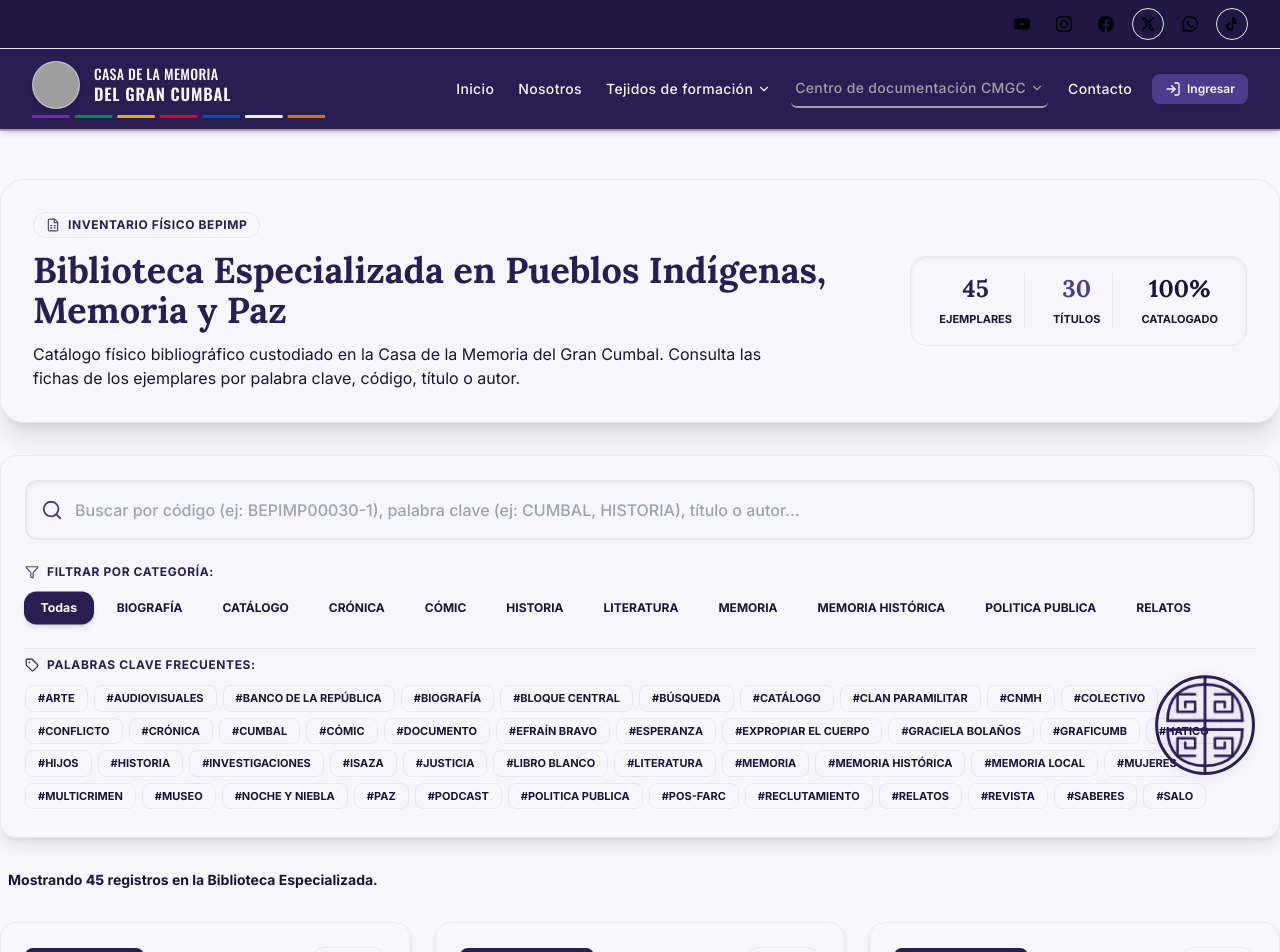
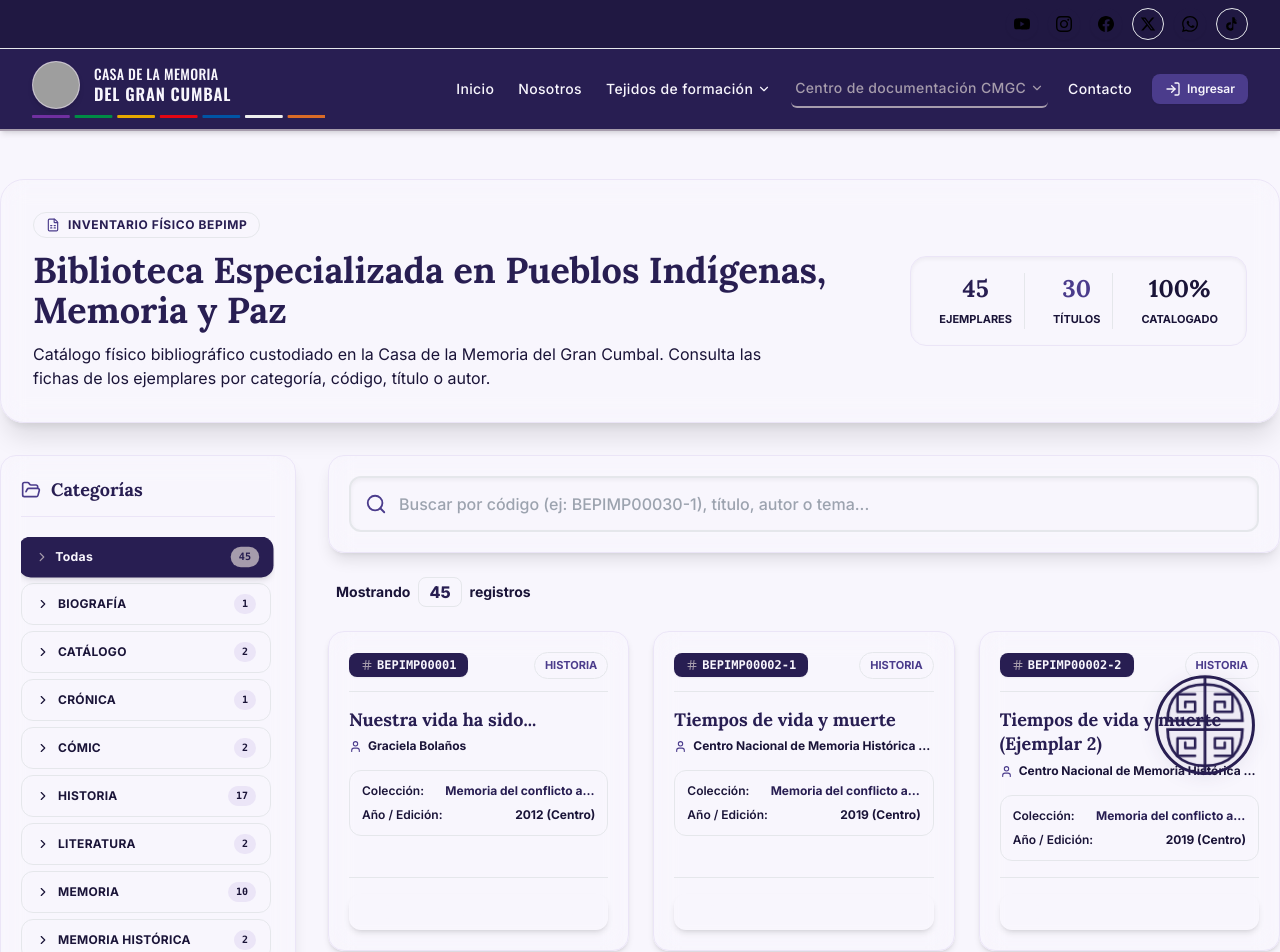
Before and after one commit to danielguadir/casa-memoria-web, a Next.js app: page /centro-documentacion/biblioteca in a window 1280 px wide. Shown: the top 952 px of the page. Built offline with nearby package versions, Linux system fonts and the light colour scheme; grey boxes are pictures that could not be loaded.

Commit message:
refactor(bepimp): remove keywords section and move categories to left sidebar layout

```diff
--- a/src/components/BibliotecaEspecializada.tsx
+++ b/src/components/BibliotecaEspecializada.tsx
@@ -1,28 +1,33 @@
 'use client';
 
 import React, { useState, useMemo } from 'react';
-import { Search, BookOpen, Tag, Filter, User, Info, CheckCircle2, FileSpreadsheet, X, Hash } from 'lucide-react';
-import { bepimpCatalogData, BepimpItem, getAllBepimpKeywords, getAllBepimpCategories } from '@/data/bepimpCatalog';
+import { Search, BookOpen, User, Info, CheckCircle2, FileSpreadsheet, X, Hash, FolderOpen, ChevronRight } from 'lucide-react';
+import { bepimpCatalogData, BepimpItem, getAllBepimpCategories } from '@/data/bepimpCatalog';
 
 export default function BibliotecaEspecializada() {
   const [searchQuery, setSearchQuery] = useState('');
   const [selectedCategory, setSelectedCategory] = useState<string>('Todas');
-  const [selectedKeyword, setSelectedKeyword] = useState<string | null>(null);
   const [selectedItemModal, setSelectedItemModal] = useState<BepimpItem | null>(null);
 
-  const keywordsList = useMemo(() => getAllBepimpKeywords(), []);
+  // Dynamic category list starting with 'Todas'
   const categoriesList = useMemo(() => ['Todas', ...getAllBepimpCategories()], []);
 
-  // Filter items dynamically
+  // Compute item counts per category for scalable sidebar metrics
+  const categoryCounts = useMemo(() => {
+    const counts: Record<string, number> = {
+      Todas: bepimpCatalogData.length,
+    };
+    bepimpCatalogData.forEach((item) => {
+      counts[item.category] = (counts[item.category] || 0) + 1;
+    });
+    return counts;
+  }, []);
+
+  // Filter items dynamically by category and search query
   const filteredCatalog = useMemo(() => {
     return bepimpCatalogData.filter((item) => {
       // Filter by category
       if (selectedCategory !== 'Todas' && item.category !== selectedCategory) {
-        return false;
-      }
-
-      // Filter by keyword chip
-      if (selectedKeyword && !item.keywords.some(k => k.toUpperCase() === selectedKeyword.toUpperCase())) {
         return false;
       }
 
@@ -40,12 +45,11 @@ export default function BibliotecaEspecializada() {
 
       return matchCode || matchTitle || matchAuthor || matchPublisher || matchCollection || matchIsbn || matchKeywords;
     });
-  }, [searchQuery, selectedCategory, selectedKeyword]);
+  }, [searchQuery, selectedCategory]);
 
   const clearFilters = () => {
     setSearchQuery('');
     setSelectedCategory('Todas');
-    setSelectedKeyword(null);
   };
 
   return (
@@ -65,7 +69,7 @@ export default function BibliotecaEspecializada() {
               Biblioteca Especializada en Pueblos Indígenas, Memoria y Paz
             </h3>
             <p className="text-cafe/80 text-sm sm:text-base max-w-3xl leading-relaxed">
-              Catálogo físico bibliográfico custodiado en la Casa de la Memoria del Gran Cumbal. Consulta las fichas de los ejemplares por palabra clave, código, título o autor.
+              Catálogo físico bibliográfico custodiado en la Casa de la Memoria del Gran Cumbal. Consulta las fichas de los ejemplares por categoría, código, título o autor.
             </p>
           </div>
 
@@ -93,10 +97,72 @@ export default function BibliotecaEspecializada() {
         </div>
       </div>
 
-      {/* Buscador y Filtros por Palabras Clave */}
-      <div className="bg-crema/90 backdrop-blur-md rounded-2xl p-6 shadow-lg border border-crema-dark space-y-6">
+      {/* Main Scalable Layout: Left Sidebar (Categories) + Right Main Body */}
+      <div className="grid grid-cols-1 lg:grid-cols-4 gap-8 items-start">
 
-        {/* Search Input Bar */}
+        {/* LEFT SIDEBAR: Categories Menu */}
+        <aside className="lg:col-span-1 bg-crema/90 backdrop-blur-md rounded-2xl p-5 shadow-lg border border-crema-dark space-y-5 lg:sticky lg:top-24">
+          <div className="flex items-center justify-between pb-3 border-b border-crema-dark">
+            <div className="flex items-center space-x-2.5 text-verde-profundo font-serif font-bold text-lg">
+              <FolderOpen size={20} className="text-terracota shrink-0" />
+              <span>Categorías</span>
+            </div>
+            {(selectedCategory !== 'Todas' || searchQuery) && (
+              <button
+                onClick={clearFilters}
+                className="text-xs font-bold text-terracota hover:underline flex items-center space-x-1"
+                title="Restablecer filtros"
+              >
+                <X size={14} />
+                <span>Limpiar</span>
+              </button>
+            )}
+          </div>
+
+          <nav className="space-y-1.5 max-h-[70vh] overflow-y-auto pr-1 custom-scrollbar">
+            {categoriesList.map((cat) => {
+              const isActive = selectedCategory === cat;
+              const count = categoryCounts[cat] || 0;
+
+              return (
+                <button
+                  key={cat}
+                  onClick={() => setSelectedCategory(cat)}
+                  className={`w-full flex items-center justify-between px-3.5 py-2.5 rounded-xl text-xs font-bold transition-all group ${
+                    isActive
+                      ? 'bg-verde-profundo text-crema shadow-md scale-[1.02]'
+                      : 'bg-crema-dark/40 text-cafe/80 hover:bg-crema-dark hover:text-verde-profundo border border-crema-dark/50'
+                  }`}
+                >
+                  <div className="flex items-center space-x-2 truncate">
+                    <ChevronRight
+                      size={14}
+                      className={`transition-transform duration-200 shrink-0 ${
+                        isActive ? 'text-mostaza translate-x-0.5' : 'text-cafe/40 group-hover:text-verde-profundo group-hover:translate-x-0.5'
+                      }`}
+                    />
+                    <span className="truncate tracking-wide">{cat}</span>
+                  </div>
+                  <span
+                    className={`ml-2 px-2 py-0.5 rounded-full text-[10px] font-mono font-bold shrink-0 ${
+                      isActive
+                        ? 'bg-mostaza text-verde-profundo font-extrabold'
+                        : 'bg-crema-dark text-cafe/70 group-hover:bg-crema group-hover:text-verde-profundo'
+                    }`}
+                  >
+                    {count}
+                  </span>
+                </button>
+              );
+            })}
+          </nav>
+        </aside>
+
+        {/* RIGHT MAIN BODY: Search Input, Metrics Header & Catalog Grid */}
+        <main className="lg:col-span-3 space-y-6">
+
+          {/* Top Search Bar */}
+          <div className="bg-crema/90 backdrop-blur-md rounded-2xl p-4 sm:p-5 shadow-lg border border-crema-dark">
             <div className="relative">
               <div className="absolute inset-y-0 left-0 pl-4 flex items-center pointer-events-none text-terracota">
                 <Search size={22} />
@@ -105,8 +171,8 @@ export default function BibliotecaEspecializada() {
                 type="text"
                 value={searchQuery}
                 onChange={(e) => setSearchQuery(e.target.value)}
-            placeholder="Buscar por código (ej: BEPIMP00030-1), palabra clave (ej: CUMBAL, HISTORIA), título o autor..."
-            className="w-full pl-12 pr-10 py-4 bg-crema text-cafe font-medium text-sm sm:text-base rounded-xl border-2 border-crema-dark/80 focus:border-verde-profundo focus:outline-none focus:ring-2 focus:ring-verde-profundo/20 transition-all shadow-inner placeholder-cafe/50"
+                placeholder="Buscar por código (ej: BEPIMP00030-1), título, autor o tema..."
+                className="w-full pl-12 pr-10 py-3.5 bg-crema text-cafe font-medium text-sm sm:text-base rounded-xl border-2 border-crema-dark/80 focus:border-verde-profundo focus:outline-none focus:ring-2 focus:ring-verde-profundo/20 transition-all shadow-inner placeholder-cafe/50"
               />
               {searchQuery && (
                 <button
@@ -117,110 +183,51 @@ export default function BibliotecaEspecializada() {
                 </button>
               )}
             </div>
-
-        {/* Categories Bar */}
-        <div className="space-y-3">
-          <div className="flex items-center space-x-2 text-xs font-bold text-verde-profundo uppercase tracking-wider">
-            <Filter size={14} className="text-terracota" />
-            <span>Filtrar por Categoría:</span>
-          </div>
-          <div className="flex flex-wrap gap-2">
-            {categoriesList.map((cat) => {
-              const isActive = selectedCategory === cat;
-              return (
-                <button
-                  key={cat}
-                  onClick={() => {
-                    setSelectedCategory(cat);
-                  }}
-                  className={`px-4 py-2 rounded-xl text-xs font-bold transition-all ${
-                    isActive
-                      ? 'bg-verde-profundo text-crema shadow-md scale-[1.03]'
-                      : 'bg-crema-dark/60 text-cafe/80 hover:bg-crema-dark hover:text-verde-profundo'
-                  }`}
-                >
-                  {cat}
-                </button>
-              );
-            })}
-          </div>
           </div>
 
-        {/* Keywords Chips */}
-        <div className="space-y-3 pt-2 border-t border-crema-dark/60">
-          <div className="flex items-center justify-between">
-            <div className="flex items-center space-x-2 text-xs font-bold text-verde-profundo uppercase tracking-wider">
-              <Tag size={14} className="text-mostaza-dark" />
-              <span>Palabras Clave Frecuentes:</span>
-            </div>
-            {(selectedKeyword || selectedCategory !== 'Todas' || searchQuery) && (
-              <button
-                onClick={clearFilters}
-                className="text-xs font-bold text-terracota hover:underline flex items-center space-x-1"
-              >
-                <X size={12} />
-                <span>Limpiar filtros</span>
-              </button>
+          {/* Results Header Info */}
+          <div className="flex flex-wrap items-center justify-between gap-3 px-2">
+            <div className="flex items-center space-x-2 text-sm font-bold text-cafe/80">
+              <span>Mostrando</span>
+              <span className="text-verde-profundo font-extrabold text-base bg-verde-profundo/10 px-2.5 py-0.5 rounded-lg border border-verde-profundo/20">
+                {filteredCatalog.length}
+              </span>
+              <span>registros</span>
+              {selectedCategory !== 'Todas' && (
+                <span className="text-xs bg-terracota/10 text-terracota font-bold px-3 py-1 rounded-full border border-terracota/20 ml-2">
+                  Categoría: {selectedCategory}
+                </span>
               )}
             </div>
 
-          <div className="flex flex-wrap gap-1.5 max-h-32 overflow-y-auto pr-2 custom-scrollbar">
-            {keywordsList.map((kw) => {
-              const isSelected = selectedKeyword === kw;
-              return (
-                <button
-                  key={kw}
-                  onClick={() => {
-                    setSelectedKeyword(isSelected ? null : kw);
-                  }}
-                  className={`px-3 py-1 rounded-lg text-[11px] font-bold transition-all border ${
-                    isSelected
-                      ? 'bg-terracota text-crema border-terracota shadow-sm scale-105'
-                      : 'bg-crema border-crema-dark text-cafe/80 hover:border-mostaza hover:text-verde-profundo'
-                  }`}
-                >
-                  #{kw}
-                </button>
-              );
-            })}
-          </div>
-        </div>
-
-      </div>
-
-      {/* Results Header */}
-      <div className="flex items-center justify-between px-2">
-        <p className="text-sm font-bold text-cafe/80">
-          Mostrando <span className="text-verde-profundo font-extrabold">{filteredCatalog.length}</span> registros en la Biblioteca Especializada.
-        </p>
-        {selectedKeyword && (
-          <span className="text-xs bg-terracota/10 text-terracota font-bold px-3 py-1 rounded-full border border-terracota/20">
-            Filtro palabra clave: #{selectedKeyword}
+            {searchQuery && (
+              <span className="text-xs text-cafe/70 italic">
+                Filtrado por término: &quot;{searchQuery}&quot;
               </span>
             )}
           </div>
 
           {/* Catalog Grid */}
           {filteredCatalog.length === 0 ? (
-        <div className="bg-crema/90 rounded-3xl p-12 text-center border border-crema-dark space-y-4">
+            <div className="bg-crema/90 rounded-3xl p-12 text-center border border-crema-dark space-y-4 shadow-sm">
               <BookOpen size={48} className="text-cafe/40 mx-auto" />
               <h4 className="font-serif font-bold text-2xl text-verde-profundo">No se encontraron registros</h4>
               <p className="text-cafe/70 text-sm max-w-md mx-auto">
-            No se hallaron items que coincidan con la búsqueda. Intenta limpiar los filtros o buscar con otro término clave.
+                No se hallaron items que coincidan con la búsqueda en la categoría <strong>{selectedCategory}</strong>.
               </p>
               <button
                 onClick={clearFilters}
                 className="px-6 py-2.5 bg-verde-profundo text-crema text-xs font-bold uppercase tracking-wider rounded-xl hover:bg-terracota transition-colors"
               >
-            Restablecer Buscador
+                Restablecer Filtros
               </button>
             </div>
           ) : (
-        <div className="grid grid-cols-1 md:grid-cols-2 lg:grid-cols-3 gap-6">
+            <div className="grid grid-cols-1 md:grid-cols-2 xl:grid-cols-3 gap-6">
               {filteredCatalog.map((item) => (
                 <div
                   key={item.id}
-              className="bg-crema/95 backdrop-blur-md rounded-2xl p-6 border border-crema-dark shadow-md hover:shadow-xl transition-all duration-300 flex flex-col justify-between group hover:-translate-y-1"
+                  className="bg-crema/95 backdrop-blur-md rounded-2xl p-5 border border-crema-dark shadow-md hover:shadow-xl transition-all duration-300 flex flex-col justify-between group hover:-translate-y-1"
                 >
                   <div className="space-y-4">
 
@@ -237,7 +244,7 @@ export default function BibliotecaEspecializada() {
 
                     {/* Title & Author */}
                     <div className="space-y-1.5">
-                  <h4 className="font-serif font-bold text-lg text-verde-profundo group-hover:text-terracota transition-colors line-clamp-2">
+                      <h4 className="font-serif font-bold text-lg text-verde-profundo group-hover:text-terracota transition-colors line-clamp-2 leading-snug">
                         {item.title}
                       </h4>
                       <div className="flex items-center space-x-1.5 text-xs font-bold text-cafe/80">
@@ -250,7 +257,7 @@ export default function BibliotecaEspecializada() {
                     <div className="bg-crema-dark/50 p-3 rounded-xl space-y-2 text-xs text-cafe/80 border border-crema-dark/60">
                       <div className="flex items-center justify-between">
                         <span className="font-semibold">Colección:</span>
-                    <span className="font-bold text-verde-profundo truncate max-w-[160px]">{item.collection}</span>
+                        <span className="font-bold text-verde-profundo truncate max-w-[150px]">{item.collection}</span>
                       </div>
                       <div className="flex items-center justify-between">
                         <span className="font-semibold">Año / Edición:</span>
@@ -269,15 +276,6 @@ export default function BibliotecaEspecializada() {
                         </div>
                       )}
                     </div>
-
-                {/* Keyword Chips preview */}
-                <div className="flex flex-wrap gap-1">
-                  {item.keywords.map((kw, i) => (
-                    <span key={i} className="text-[10px] font-bold text-verde-profundo bg-crema-dark/80 px-2 py-0.5 rounded border border-crema-dark">
-                      #{kw}
-                    </span>
-                  ))}
-                </div>
                   </div>
 
                   {/* Action Button */}
@@ -295,6 +293,8 @@ export default function BibliotecaEspecializada() {
               ))}
             </div>
           )}
+        </main>
+      </div>
 
       {/* Modal de Ficha Técnica de Inventario */}
       {selectedItemModal && (
@@ -348,20 +348,6 @@ export default function BibliotecaEspecializada() {
               </div>
             </div>
 
-            {/* Keywords in Modal */}
-            <div className="space-y-2">
-              <span className="text-xs font-bold text-verde-profundo uppercase tracking-wider">
-                Palabras Clave Asociadas:
-              </span>
-              <div className="flex flex-wrap gap-2">
-                {selectedItemModal.keywords.map((kw, idx) => (
-                  <span key={idx} className="px-3 py-1 bg-verde-profundo text-crema font-bold text-xs rounded-lg">
-                    #{kw}
-                  </span>
-                ))}
-              </div>
-            </div>
-
             {/* Location & Custody Note */}
             <div className="p-4 bg-verde-profundo/10 rounded-2xl border border-verde-profundo/20 text-xs text-verde-profundo space-y-1">
               <div className="flex items-center space-x-2 font-bold">
```
Lines whose indentation alone changed are shown as unchanged.
